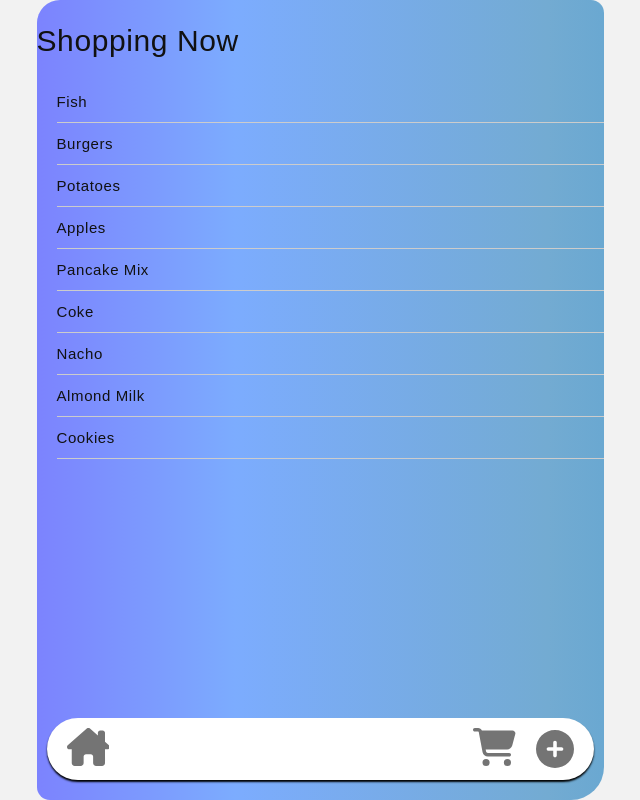
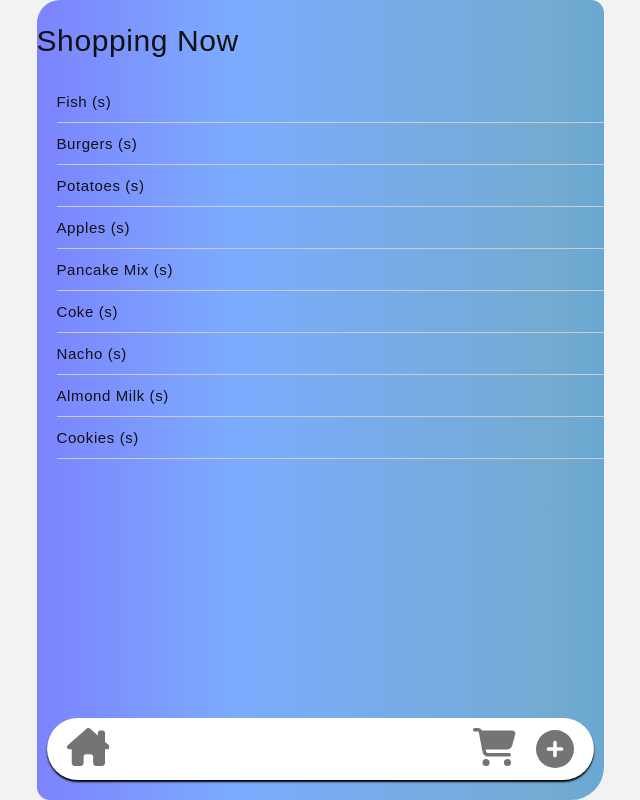
Before and after one commit to siramsay/shop-app-vue3, a Vue app: page /shopping in a window 1280 px wide. Shown: the whole page, without its empty margins (320-960 px from the left). Built offline with nearby package versions, Linux system fonts and the light colour scheme.

Commit message:
Add ItemStoreCard to urgent

```diff
--- a/src/stores/ShoppingList.ts
+++ b/src/stores/ShoppingList.ts
@@ -3,15 +3,15 @@ import { defineStore } from "pinia";
 export const useShoppingList = defineStore('ShoppingList', {
     state: () => ({
         shopList: [
-            {index: 'Fish', productName: 'Fish', quantity: 20},
-            {index: 'Burgers', productName: 'Burgers', quantity: 4},
-            {index: 'Potatoes', productName: 'Potatoes', quantity: 10, isUrgent: true},
-            {index: 'Apples', productName: 'Apples', quantity: 12},
-            {index: 'Pancake Mix', productName: 'Pancake Mix', quantity: 1},
-            {index: 'Coke', productName: 'Coke', quantity: 2},
-            {index: 'Nacho', productName: 'Nacho', quantity: 1, isUrgent: true},
-            {index: 'Almond  Milk', productName: 'Almond Milk', quantity: 1},
-            {index: 'Cookies', productName: 'Cookies', quantity: 1}
+            {index: 'Fish', productName: 'Fish (s)', quantity: 20},
+            {index: 'Burgers', productName: 'Burgers (s)', quantity: 4},
+            {index: 'Potatoes', productName: 'Potatoes (s)', quantity: 10, isUrgent: true},
+            {index: 'Apples', productName: 'Apples (s)', quantity: 12},
+            {index: 'Pancake Mix', productName: 'Pancake Mix (s)', quantity: 1},
+            {index: 'Coke', productName: 'Coke (s)', quantity: 2},
+            {index: 'Nacho', productName: 'Nacho (s)', quantity: 1, isUrgent: true},
+            {index: 'Almond  Milk', productName: 'Almond Milk (s)', quantity: 1},
+            {index: 'Cookies', productName: 'Cookies (s)', quantity: 1}
         ],
     }),
  //   getters: {
--- a/src/views/ShoplistView.vue
+++ b/src/views/ShoplistView.vue
@@ -18,7 +18,7 @@ export default {
       newItems: [],
       selectNums: [],
       shopListArray: [],
-      shopList: [
+      /*shopList: [
         {index: 'Fish', product: 'Fish (data)', quantity: 20},
         {index: 'Burgers', product: 'Burgers', quantity: 4},
         {index: 'Potatoes', product: 'Potatoes', quantity: 10, isUrgent: true},
@@ -28,7 +28,7 @@ export default {
         {index: 'Nacho', product: 'Nacho', quantity: 1, isUrgent: true},
         {index: 'Almond  Milk', product: 'Almond Milk', quantity: 1},
         {index: 'Cookies', product: 'Cookies', quantity: 1}
-      ],
+      ],*/
       placeHolder: '',
       previousProduct: ['Fish', 'Burgers', 'Potatoes', 'Apples', 'Pancake Mix', 'Chicken', 'Chilli', 'Chocolate','Beer','Lemon Juice','Pork'],
       preFilter: [],
@@ -204,7 +204,7 @@ export default {
     },*/
 
     urgentItems(){
-      return this.shopList.filter(e => e.isUrgent === true)
+      return this.ShoppingListStore.shopList.filter(e => e.isUrgent === true)
     },
     /*
     notUrgentItems(){
@@ -292,7 +292,7 @@ export default {
     <div class="sl-inner-wrapper">
       <div class="sl">
         <ul>
-          <ItemCard
+          <ItemStoreCard
               v-for="item in urgentItems.slice().reverse()"
               :item="item"
               :key="`item-${item.index}`"
```
